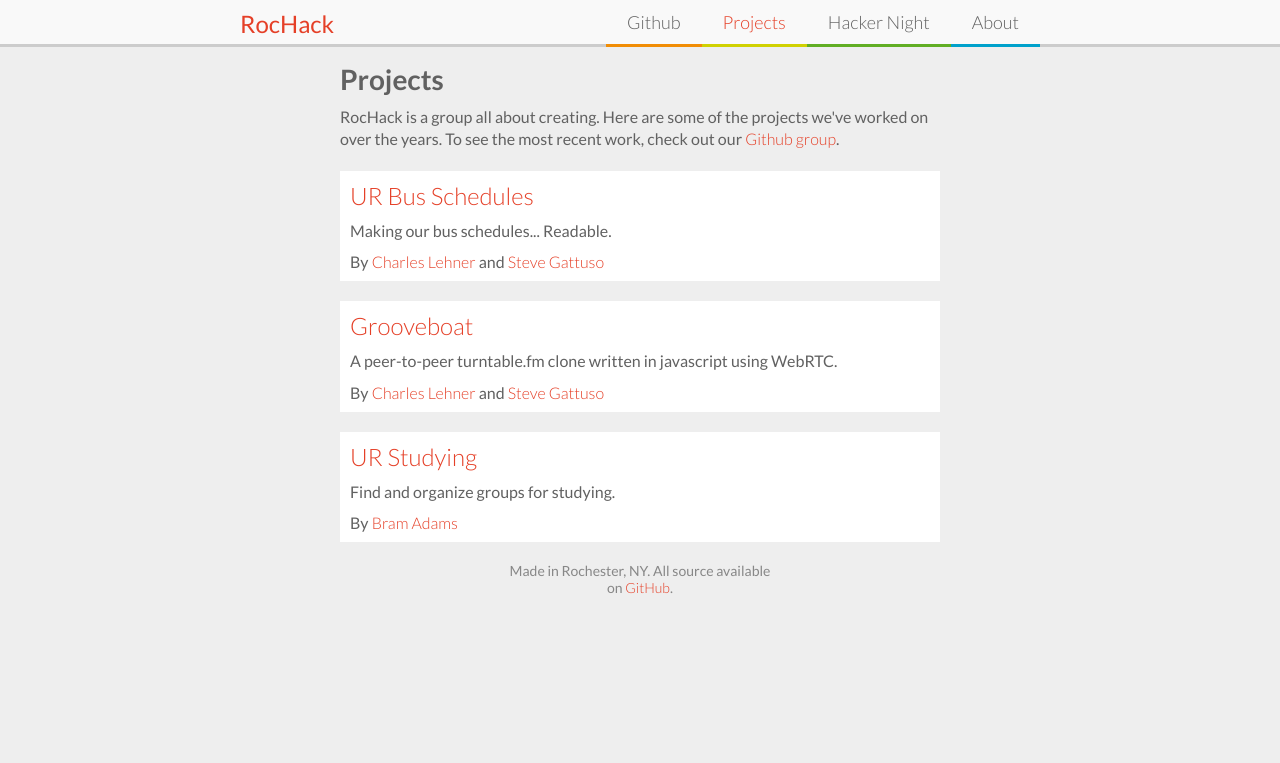
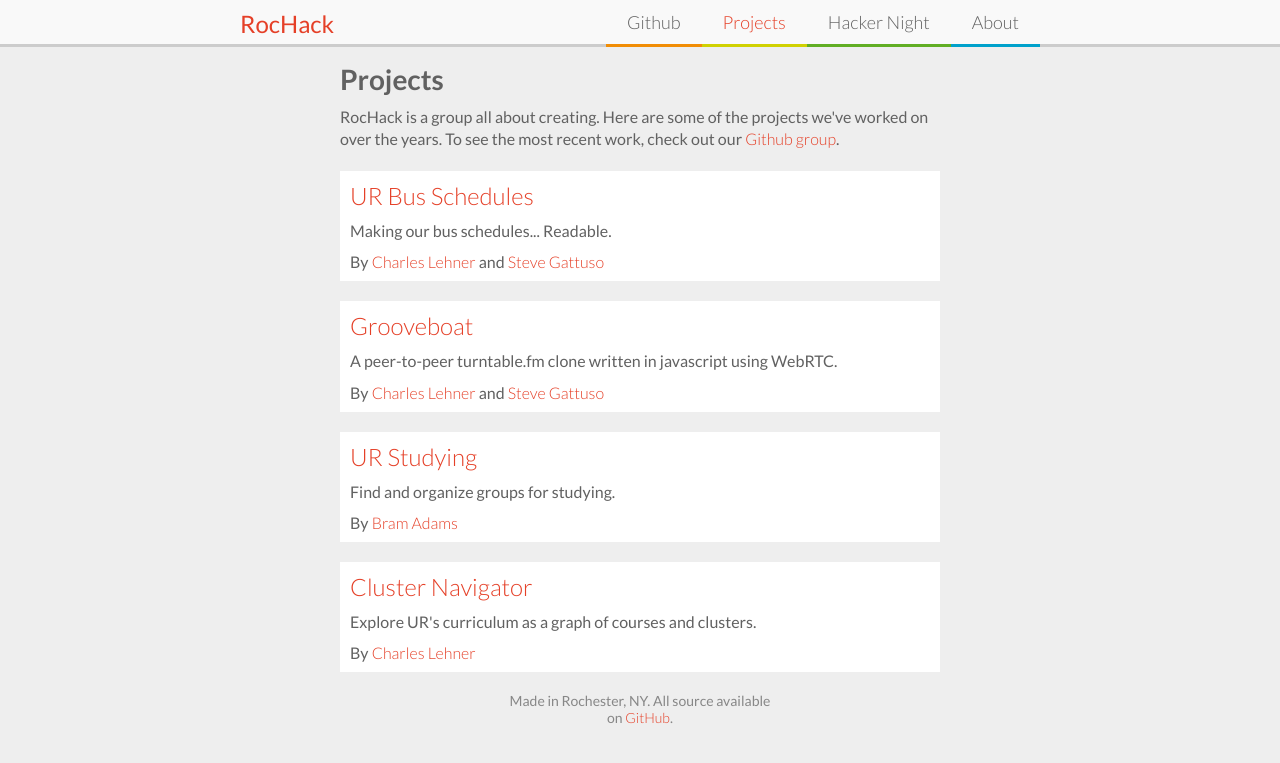
Before and after one commit to RocHack/rochack.org, a Jekyll site: the page built from projects.html, in a window 1280 px wide. Shown: the top 763 px of the page. Built offline with Jekyll 4.4.1, drawn with Linux system fonts in a browser that asks for light colours.

Commit message:
Add cluster graph to projects

```diff
--- a/projects.html
+++ b/projects.html
@@ -23,3 +23,9 @@ title: Projects
     <p class="project_description">Find and organize groups for studying.</p>
     <div class="project_authors">By <a href="http://github.com/bramses">Bram Adams</a></div>
 </div>
+
+<div class="project project_first">
+    <a href="http://rochack.org/clustergraph/" class="project_title">Cluster Navigator</a>
+    <p class="project_description">Explore UR's curriculum as a graph of courses and clusters.</p>
+    <div class="project_authors">By <a href="https://celehner.com">Charles Lehner</a></div>
+</div>
```
